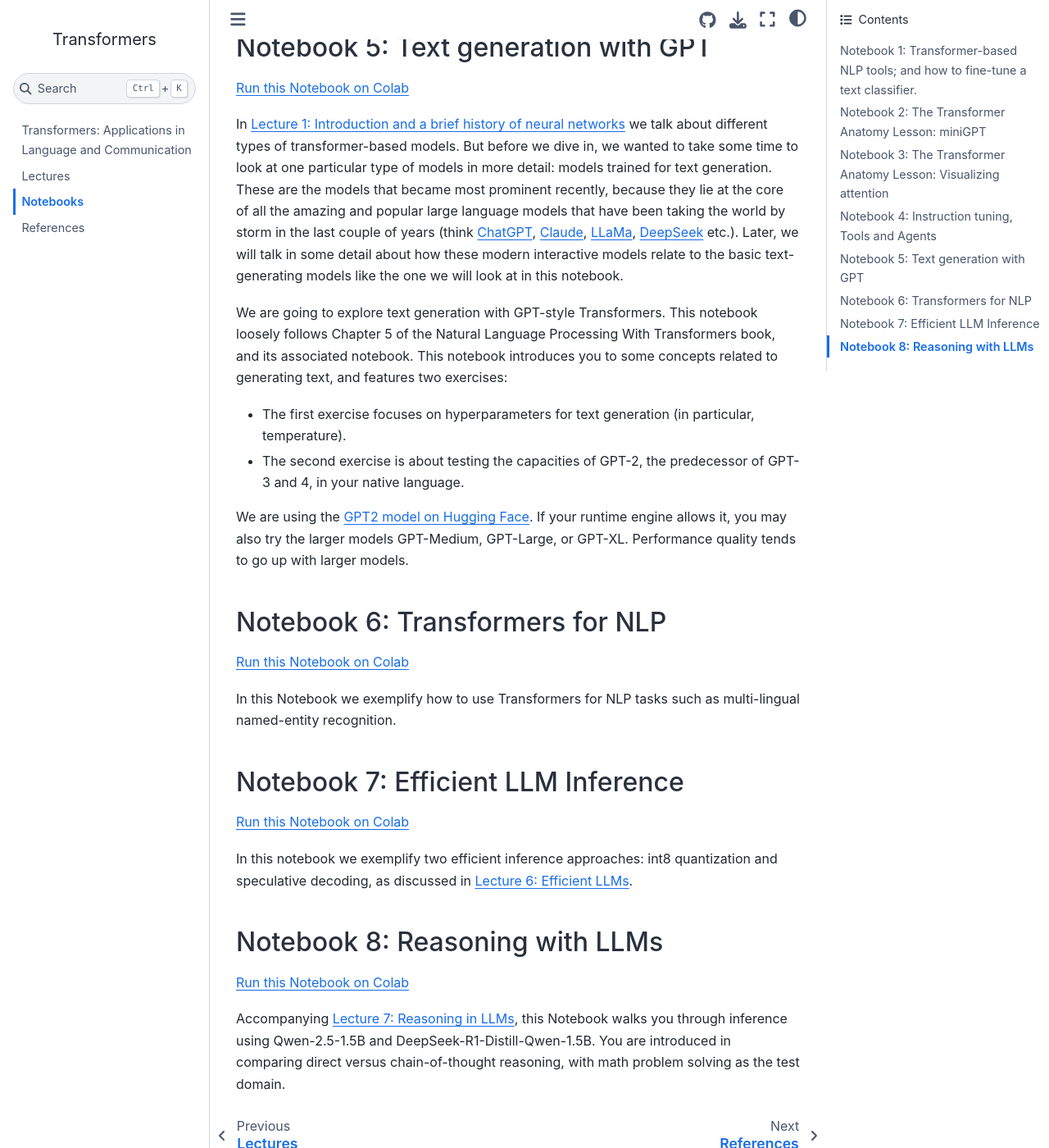
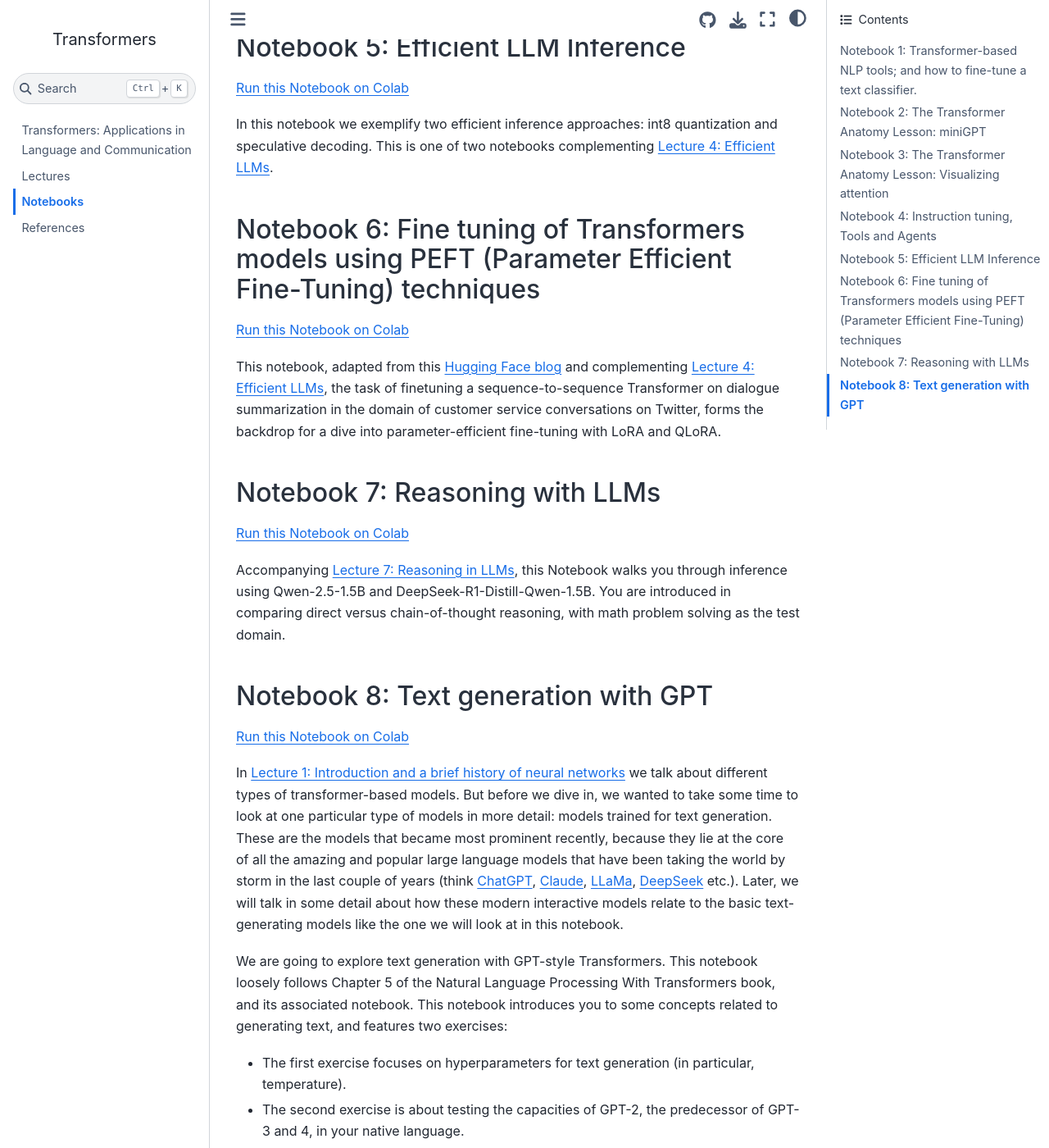
Before and after one commit to antalvdb/antalvdb.github.io, a Jupyter Book: the page built from notebooks.md, in a window 1280 px wide and 1400 px high, scrolled down 1456 px. Shown: the whole window at 82% size. Built offline with Jupyter Book 1.0.4 settings and Sphinx 7.4.7 and the Sphinx Book theme 1.1.4, drawn with Linux system fonts in a browser that asks for light colours; cross-references to code outside the pages are shown as plain code.

Commit message:
adapted notebooks and lectures on the 2026 new materials and order

```diff
--- a/notebooks.md
+++ b/notebooks.md
@@ -27,7 +27,11 @@
 
 [Run this Notebook on Colab](https://colab.research.google.com/drive/1eq0wRwbsqA7SbQDBQKekh2WfjihQrPxC?usp=sharing)
 
-This notebook accompanies lecture 2. In this notebook you implement and train a full transformer encoder, miniGPT, in PyTorch. Running and understanding the notebook closely helps to understand the inner workings of a transformer, which you typically do not see when working with the high-level `transformer` library from Hugging Face.
+This notebook accompanies lecture 2. In this notebook you implement
+and train a full transformer encoder, miniGPT, in PyTorch. Running and
+understanding the notebook closely helps to understand the inner
+workings of a transformer, which you typically do not see when working
+with the high-level `transformer` library from Hugging Face.
 
 (notebook3)=
 ## Notebook 3: The Transformer Anatomy Lesson: Visualizing attention
@@ -56,7 +60,39 @@
 answer type, rather than just generating plausible text.
 
 (notebook5)=
-## Notebook 5: Text generation with GPT
+## Notebook 5: Efficient LLM Inference
+
+[Run this Notebook on Colab](https://colab.research.google.com/drive/1G_jiM1tBOw4Ivksb6nEp6EGPaw_83o1p)
+
+In this notebook we exemplify two efficient inference approaches: int8
+quantization and speculative decoding. This is one of two notebooks
+complementing {ref}`lecture4`.
+
+(notebook6)=
+## Notebook 6: Fine tuning of Transformers models using PEFT (Parameter Efficient Fine-Tuning) techniques
+
+[Run this Notebook on Colab](https://colab.research.google.com/drive/1GPxsvRNLFPgp_AEpABrkukLZZXV3Fm4C)
+
+This notebook, adapted from this [Hugging Face
+blog](https://huggingface.co/blog/samuellimabraz/peft-methods) and
+complementing {ref}`lecture4`, the task of finetuning a
+sequence-to-sequence Transformer on dialogue summarization in the
+domain of customer service conversations on Twitter, forms the
+backdrop for a dive into parameter-efficient fine-tuning with LoRA and
+QLoRA.
+
+(notebook7)=
+## Notebook 7: Reasoning with LLMs
+
+[Run this Notebook on Colab](https://colab.research.google.com/drive/1Mp6Ehq8HxVx_bCRUEMa9c6Fk15oyVUxk?usp=sharing)
+
+Accompanying {ref}`lecture7`, this Notebook walks you through
+inference using Qwen-2.5-1.5B and DeepSeek-R1-Distill-Qwen-1.5B. You
+are introduced in comparing direct versus chain-of-thought reasoning,
+with math problem solving as the test domain.
+
+(notebook8)=
+## Notebook 8: Text generation with GPT
 
 [Run this Notebook on Colab](https://colab.research.google.com/drive/1MxJucIR3UL9YbGiTmkD6ZMwJeL8dM3Ie?usp=sharing)
 
@@ -91,28 +127,3 @@
 engine allows it, you may also try the larger models GPT-Medium,
 GPT-Large, or GPT-XL. Performance quality tends to go up with larger
 models.
-
-(notebook6)=
-## Notebook 6: Transformers for NLP
-
-[Run this Notebook on Colab](https://colab.research.google.com/drive/1teoyckS5ZTbGZqHSCxrjyQL9gXgG3KAo?usp=sharing)
-
-In this Notebook we exemplify how to use Transformers for NLP tasks
-such as multi-lingual named-entity recognition.
-
-(notebook7)=
-## Notebook 7: Efficient LLM Inference
-
-[Run this Notebook on Colab](https://colab.research.google.com/drive/1-te53ydLjnP-YHUuwthO0G8Z44bB1yq6?usp=sharing)
-
-In this notebook we exemplify two efficient inference approaches: int8 quantization and speculative decoding, as discussed in {ref}`lecture6`.
-
-(notebook8)=
-## Notebook 8: Reasoning with LLMs
-
-[Run this Notebook on Colab](https://colab.research.google.com/drive/1Mp6Ehq8HxVx_bCRUEMa9c6Fk15oyVUxk?usp=sharing)
-
-Accompanying {ref}`lecture7`, this Notebook walks you through
-inference using Qwen-2.5-1.5B and DeepSeek-R1-Distill-Qwen-1.5B. You
-are introduced in comparing direct versus chain-of-thought reasoning,
-with math problem solving as the test domain.
```
Also changed, not shown: lectures.md (+21 -17 lines).
